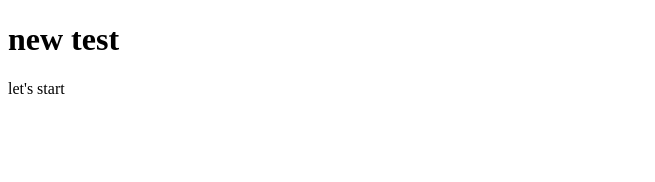
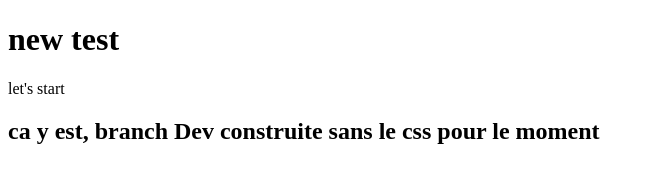
Before and after one commit to Dean812/nexTestGit, a plain HTML site: page index.html in a window 1280 px wide. Shown: the whole page, without its empty margins (0-655 px from the left). Drawn offline with Linux system fonts and the light colour scheme.

Commit message:
html step1

```diff
--- a/index.html
+++ b/index.html
@@ -9,5 +9,8 @@
 <body>
     <h1>new test </h1>
     <p>let's start </p>
+
+    <h2>ca y est, branch Dev construite sans le css pour le moment</h2>
+
 </body>
 </html>
```
